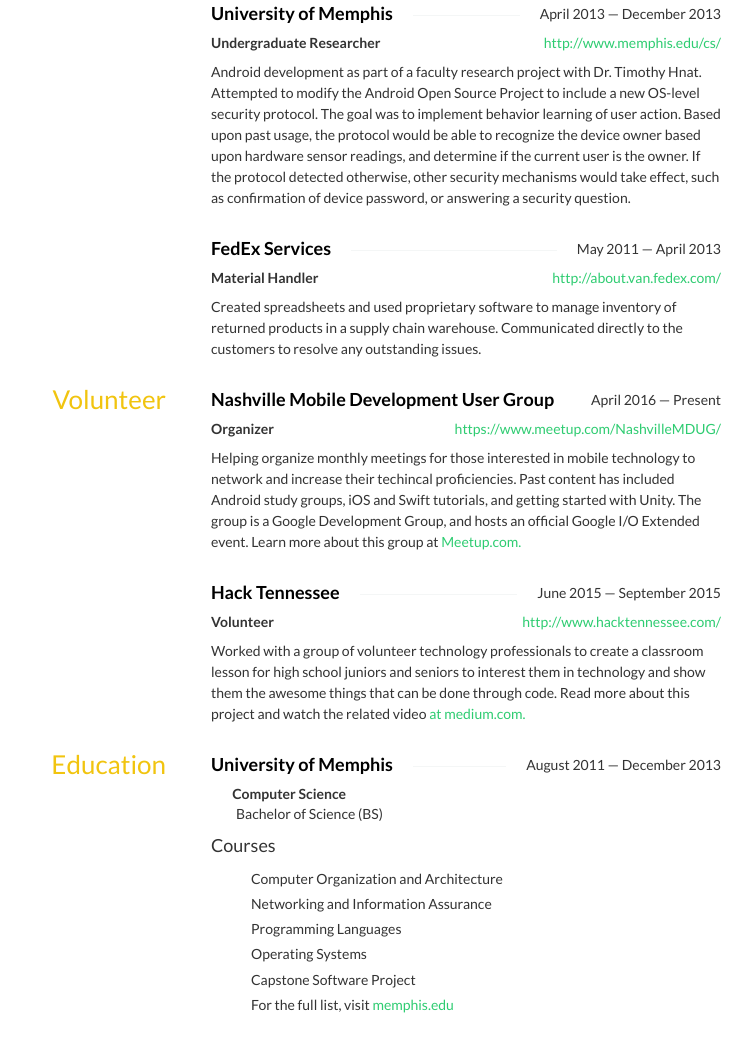
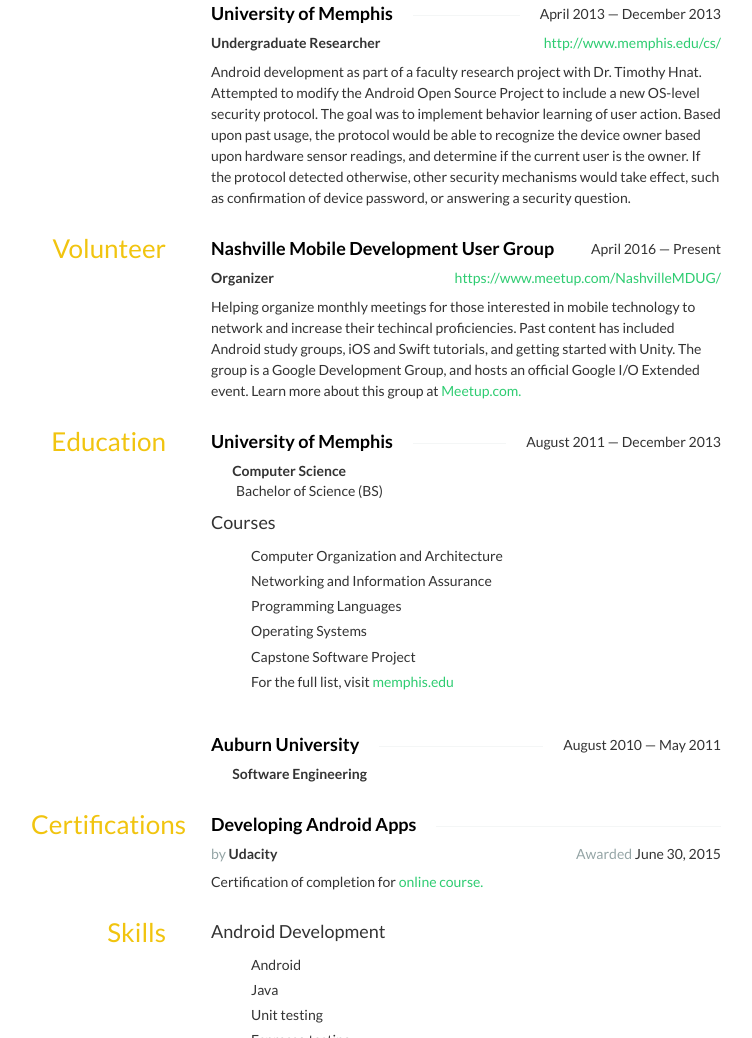
Before and after one commit to sbeach/sbeach.github.io, a plain HTML site: page index.html in a window 1280 px wide. Shown: the part 1422-2460 px from the top of the page, without its empty margins (264-1016 px from the left). Drawn offline with nearby package versions, Linux system fonts and the light colour scheme; some icons are missing.

Commit message:
Removing old items

```diff
--- a/index.html
+++ b/index.html
@@ -362,23 +362,6 @@
 					<p>Android development as part of a faculty research project with Dr. Timothy Hnat. Attempted to modify the Android Open Source Project to include a new OS-level security protocol. The goal was to implement behavior learning of user action. Based upon past usage, the protocol would be able to recognize the device owner based upon hardware sensor readings, and determine if the current user is the owner. If the protocol detected otherwise, other security mechanisms would take effect, such as confirmation of device password, or answering a security question.</p>
 				</div>
 			</div>
-			<div class="col-sm-12">
-				<h4 class="strike-through">
-					<span>FedEx Services</span>
-					<span class="date">
-						May 2011 — April 2013
-					</span>
-				</h4>
-				<div class="website pull-right">
-					<a href="http://about.van.fedex.com/">http://about.van.fedex.com/</a>
-				</div>
-				<div class="position">
-					Material Handler
-				</div>
-				<div class="summary">
-					<p>Created spreadsheets and used proprietary software to manage inventory of returned products in a supply chain warehouse. Communicated directly to the customers to resolve any outstanding issues.</p>
-				</div>
-			</div>
 			</div>
 		</div>
 	</section>
@@ -404,23 +387,6 @@
 				</div>
 				<div class="summary">
 					<p>Helping organize monthly meetings for those interested in mobile technology to network and increase their techincal proficiencies. Past content has included Android study groups, iOS and Swift tutorials, and getting started with Unity. The group is a Google Development Group, and hosts an official Google I/O Extended event. Learn more about this group at <a href="https://www.meetup.com/NashvilleMDUG/">Meetup.com.</a></p>
-				</div>
-			</div>
-			<div class="col-sm-12">
-				<h4 class="strike-through">
-					<span>Hack Tennessee</span>
-					<span class="date">
-						June 2015 — September 2015
-					</span>
-				</h4>
-				<div class="website pull-right">
-					<a href="http://www.hacktennessee.com/">http://www.hacktennessee.com/</a>
-				</div>
-				<div class="position">
-					Volunteer
-				</div>
-				<div class="summary">
-					<p>Worked with a group of volunteer technology professionals to create a classroom lesson for high school juniors and seniors to interest them in technology and show them the awesome things that can be done through code. Read more about this project and watch the related video <a href="https://medium.com/hack-tennessee/hacking-with-purpose-30ac34313b87">at medium.com.</a></p>
 				</div>
 			</div>
 			</div>
```
Also changed, not shown: resume.json (+0 -16 lines).
